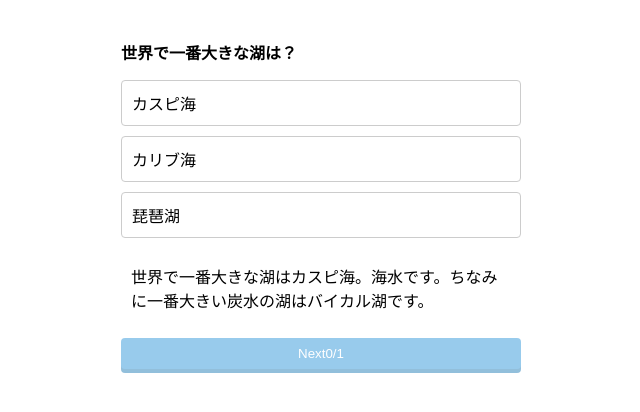
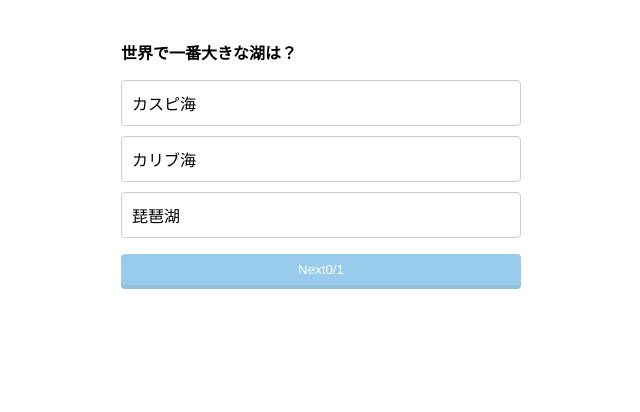
Before and after one commit to marimonon/vite-quiz, a React (Vite) app: page / in a window 1280 px wide. Shown: the top 412 px of the page, without its empty margins (319-959 px from the left). Built offline with nearby package versions, Linux system fonts and the light colour scheme.

Commit message:
コメントを判定前は消す

```diff
--- a/src/App.jsx
+++ b/src/App.jsx
@@ -54,7 +54,7 @@ function App() {
         yourAnswer={yourAnswer}
         correct={correct}
       />
-      <Comment>{comment}</Comment>
+      <Comment yourAnswer={yourAnswer}>{comment}</Comment>
       <Btn btnClick={btnClick} yourAnswer={yourAnswer} last={last}>
         Next{count}/{maxCount}
       </Btn>
--- a/src/components/Comment.jsx
+++ b/src/components/Comment.jsx
@@ -1,17 +1,30 @@
 import { css } from "@emotion/react";
 
-function Comment({ children }) {
-  return (
-    <p
-      css={css`
-        display: block;
-        padding: 10px;
-        background-color: #fff;
-      `}
-    >
-      {children}
-    </p>
-  );
+function Comment({ children, yourAnswer }) {
+  return <p css={getItemStyle(yourAnswer)}>{children}</p>;
 }
 
 export default Comment;
+
+const getItemStyle = (yourAnswer) => {
+  if (yourAnswer === "") {
+    return disabledItemStyle;
+  } else {
+    return normalItemStyle;
+  }
+};
+
+const itemStyle = css`
+  display: block;
+  padding: 10px;
+  background-color: #fff;
+`;
+
+const normalItemStyle = css`
+  ${itemStyle};
+`;
+
+const disabledItemStyle = css`
+  ${itemStyle};
+  display: none;
+`;
```
